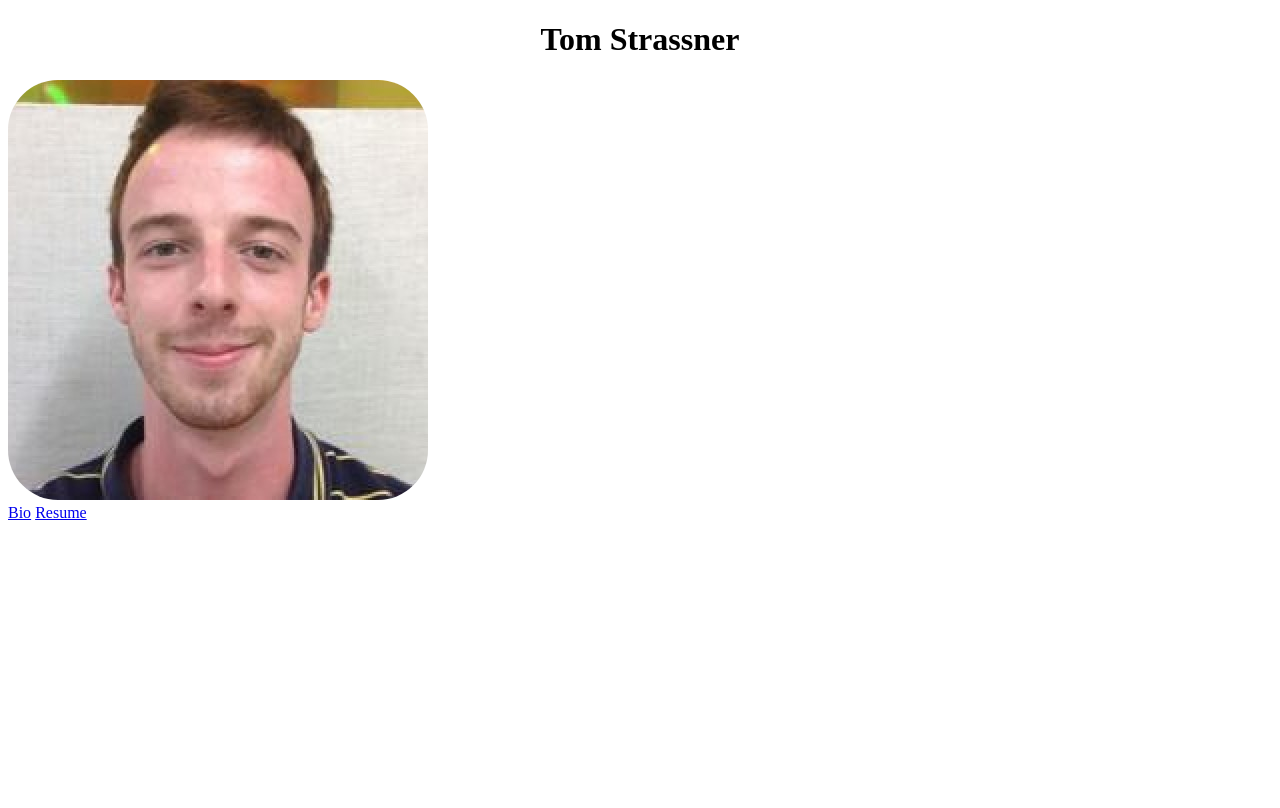
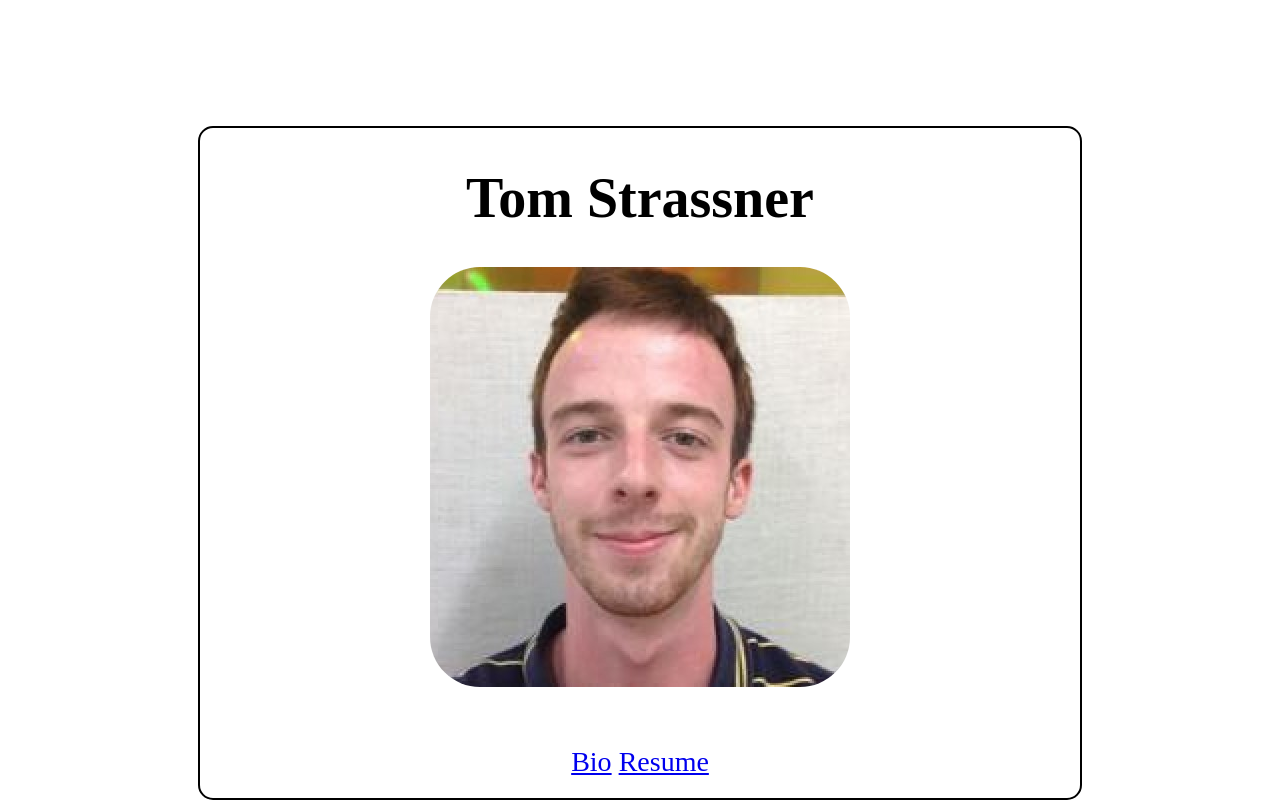
Before and after one commit to tomstrassner/tomstrassner.github.io, a plain HTML site: page index.html in a window 1280 px wide. Drawn offline with Linux system fonts and the light colour scheme.

Commit message:
updated index

```diff
--- a/index.html
+++ b/index.html
@@ -2,16 +2,22 @@
 <html>
 <head>
     <title>Homepage | Tom Strassner</title>
-    <meta http-equiv="Content-Type" content="text/html;charset=UTF=8"/>
+
     <meta name="viewport" content="width=device-width; initial-scale=1.0; maximum-scale=1.0; user-scalable=0;" />
-    <link rel="stylesheet" type="text/css" href="style/default.css"/>
+    <link rel="stylesheet" type="text/css" href="style/default.css"></link>
 </head>
 
 <body>
+    <div id="body_block">
         <h1>Tom Strassner</h1>
-        <img src="images/me.jpeg" alt="Tom Strassner"/>
+        <div  id="profile_picture">
+            <img src="images/me.jpeg" alt="tom strassner"/>
+        </div>
         <br>
-        <a href="bio.html">Bio</a>
-        <a href="resume.html">Resume</a>
+        <div id="footer">
+            <a href="bio.html">Bio</a>
+            <a href="resume.html">Resume</a>
+        </div>
+    </div>
 </body>
 </html>
--- a/style/default.css
+++ b/style/default.css
@@ -1,3 +1,15 @@
+#body_block {
+    display:block;
+    margin-top: 10%;
+    margin-left: 15%;
+    margin-right: 15%;
+    font-size: 28px;
+    border-color: black;
+    border-style: solid;
+    border-width: 2px;
+    border-radius: 15px;
+}
+
 h1 {
     text-align: center;
 }
@@ -18,18 +30,6 @@ img {
     margin-top: 40px;
 }
 
-#body_block {
-    display:block;
-    margin-top: 10%;
-    margin-left: 15%;
-    margin-right: 15%;
-    font-size: 28px;
-    border-color: black;
-    border-style: solid;
-    border-width: 2px;
-    border-radius: 15px;
-}
-
 #profile_picture {
     text-align: center;
 }
```
